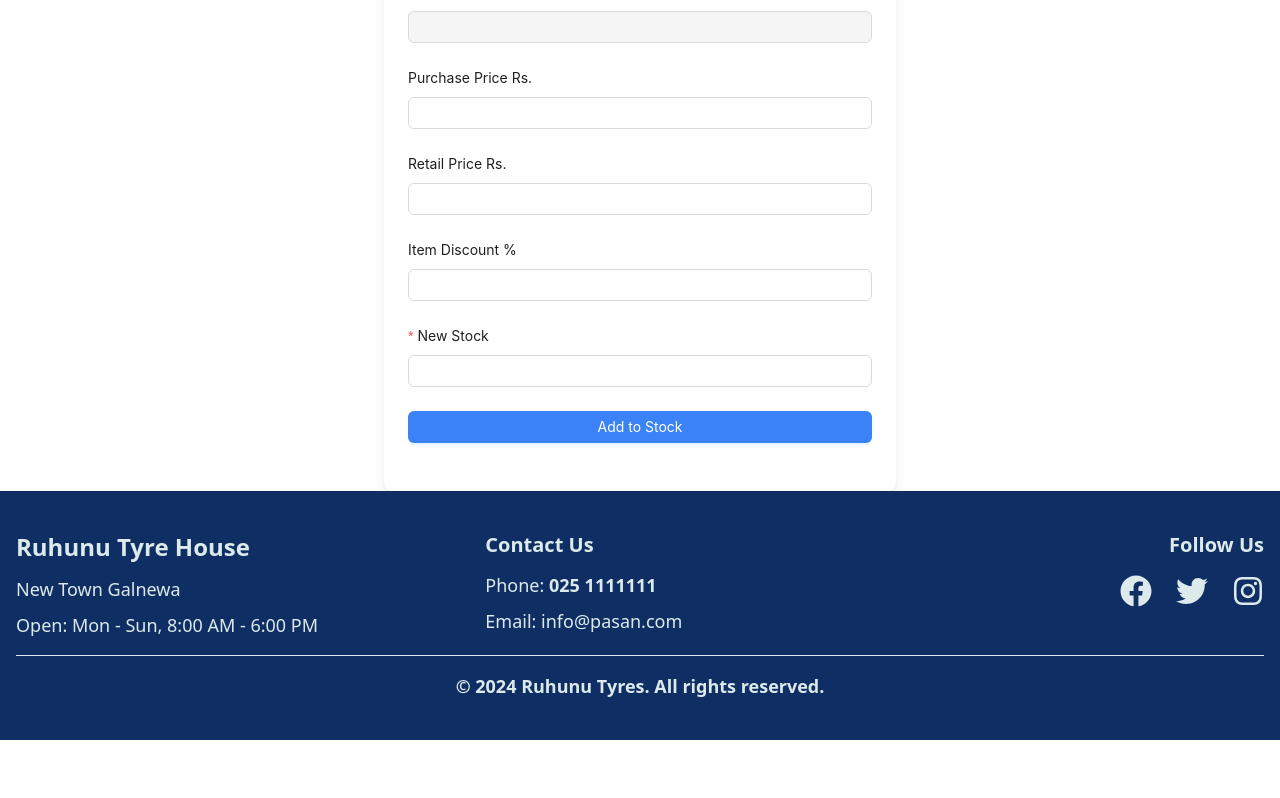
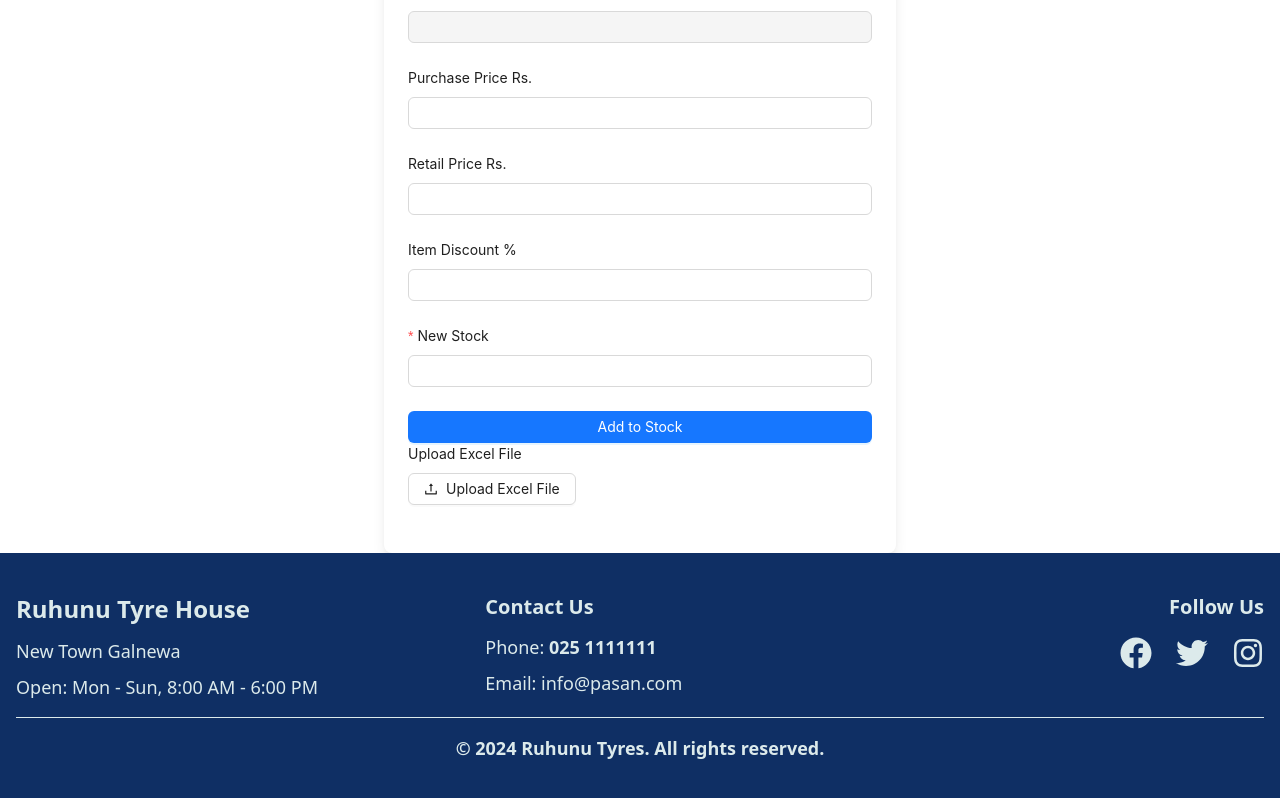
Before and after one commit to pasanMahela/tyre, a React (Vite) app in the folder client/: page /stock-add in a window 1280 px wide. Shown: the part 653-1451 px from the top of the page. Before the commit the page ends 1393 px from the top, so only its background shows below. Built offline with nearby package versions, Linux system fonts and the light colour scheme.

Commit message:
add automatic stock add using excel file

```diff
--- a/client/package.json
+++ b/client/package.json
@@ -17,7 +17,8 @@
     "react": "^18.3.1",
     "react-dom": "^18.3.1",
     "react-icons": "^5.3.0",
-    "react-router-dom": "^6.26.1"
+    "react-router-dom": "^6.26.1",
+    "xlsx": "^0.18.5"
   },
   "devDependencies": {
     "@eslint/js": "^9.9.0",
--- a/client/src/stock/StockAdd.jsx
+++ b/client/src/stock/StockAdd.jsx
@@ -1,13 +1,15 @@
 import React, { useState, useEffect, useRef } from 'react';
-import { Input, Button, Form, InputNumber, notification } from 'antd';
+import { Input, Button, Form, InputNumber, notification, Upload } from 'antd';
+import { UploadOutlined } from '@ant-design/icons';
 import axios from 'axios';
+import * as XLSX from 'xlsx';
 
 function StockAdd() {
   const [form] = Form.useForm();
   const [loading, setLoading] = useState(false);
   const [itemId, setItemId] = useState(null);
   const [currentStock, setCurrentStock] = useState(0);
-  const searchInputRef = useRef(null); // For auto-focus
+  const searchInputRef = useRef(null);
 
   // Auto-focus on the search input field
   useEffect(() => {
@@ -99,6 +101,58 @@
     }
   };
 
+  // Handle Excel file upload and processing
+  const handleFileUpload = (file) => {
+    const reader = new FileReader();
+    reader.onload = (event) => {
+      const data = event.target.result;
+      const workbook = XLSX.read(data, { type: 'binary' });
+      const sheetName = workbook.SheetNames[0]; // Assuming we're using the first sheet
+      const sheet = workbook.Sheets[sheetName];
+      const jsonData = XLSX.utils.sheet_to_json(sheet, { header: 1 }); // Convert to array format
+
+      const headers = jsonData[0]; // Extract column headers
+      const items = jsonData.slice(1); // Extract data rows
+
+      // Iterate over each row and update the stock for each item
+      items.forEach(async (row) => {
+        const [itemCode, purchasePrice, retailPrice, newStock] = row; // Assuming these are the relevant columns
+
+        try {
+          // Fetch item by code
+          const response = await axios.get(`http://localhost:5000/api/item/view/code/${itemCode}`);
+          if (response.data) {
+            const totalStock = response.data.currentStock + newStock;
+
+            // Update stock
+            await axios.put(`http://localhost:5000/api/item/update/${response.data._id}`, {
+              currentStock: totalStock,
+              purchasePrice,
+              retailPrice
+            });
+
+            notification.success({
+              message: `Stock updated for Item Code: ${itemCode}`,
+              description: `New Stock: ${newStock}, Total Stock: ${totalStock}`
+            });
+          } else {
+            notification.error({ message: `Item with code ${itemCode} not found.` });
+          }
+        } catch (error) {
+          console.error('Error updating stock:', error);
+          notification.error({ message: `Failed to update stock for Item Code: ${itemCode}.` });
+        }
+      });
+    };
+
+    reader.onerror = (event) => {
+      notification.error({ message: 'Failed to read the Excel file.' });
+    };
+
+    reader.readAsBinaryString(file);
+    return false; // Prevent automatic upload
+  };
+
   return (
     <div className="max-w-lg mx-auto p-6 bg-white shadow-lg rounded-lg">
       <h2 className="text-2xl font-bold mb-6 text-center">Add Stocks</h2>
@@ -177,16 +231,19 @@
           <InputNumber min={1} className="w-full rounded-md" />
         </Form.Item>
 
-        <Form.Item>
-          <Button
-            type="primary"
-            onClick={handleAddToStock}
-            disabled={loading}
-            className="w-full bg-blue-500 hover:bg-blue-600 text-white rounded-md"
-            tabIndex={0}
+        <Button type="primary" onClick={handleAddToStock} className="w-full rounded-md">
+          Add to Stock
+        </Button>
+
+        {/* Excel Upload */}
+        <Form.Item label="Upload Excel File">
+          <Upload
+            accept=".xlsx"
+            beforeUpload={handleFileUpload}
+            maxCount={1}
           >
-            Add to Stock
-          </Button>
+            <Button icon={<UploadOutlined />}>Upload Excel File</Button>
+          </Upload>
         </Form.Item>
       </Form>
     </div>
```
Also changed, not shown: 1 other file (tests, documents, lock files or other folders).
